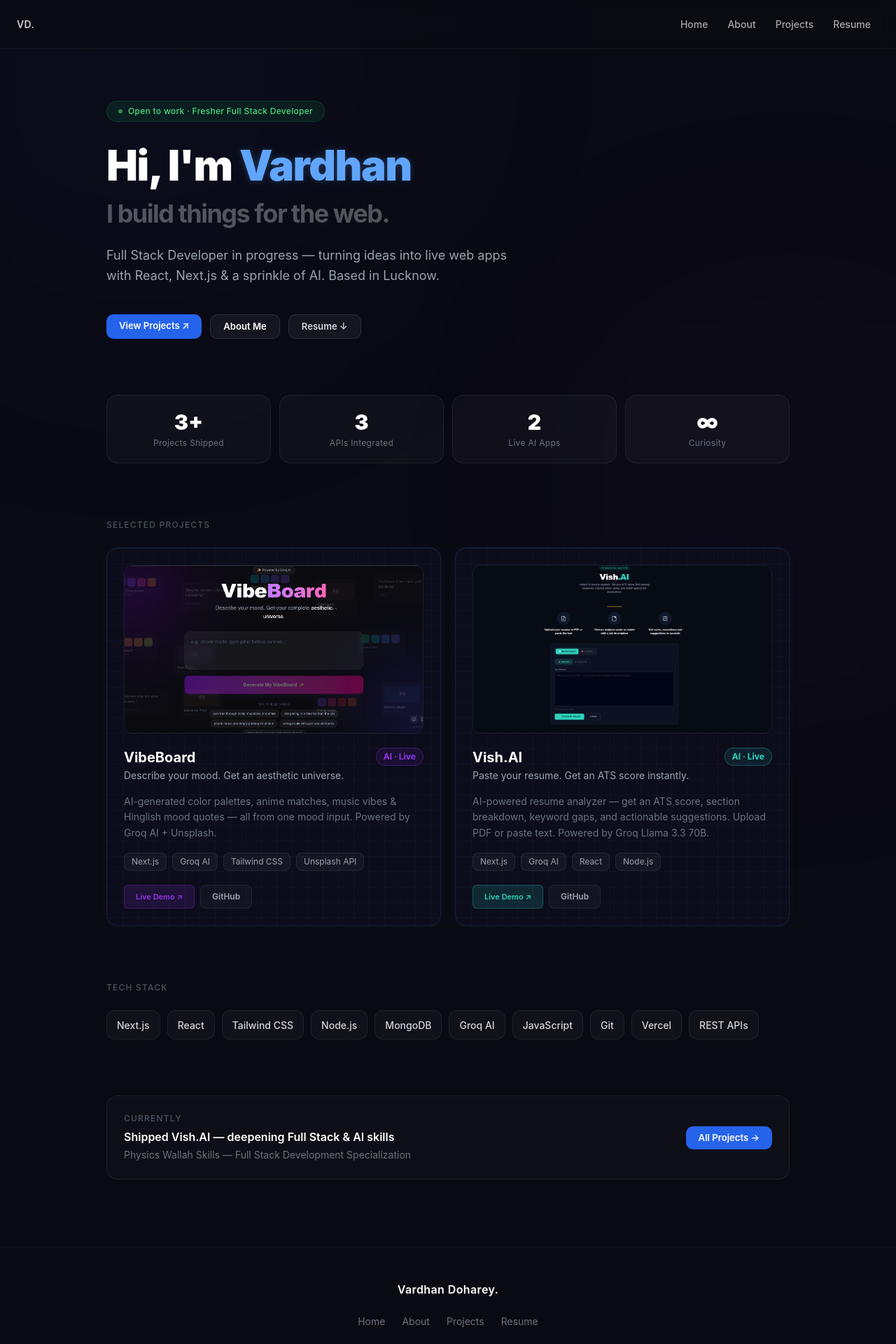
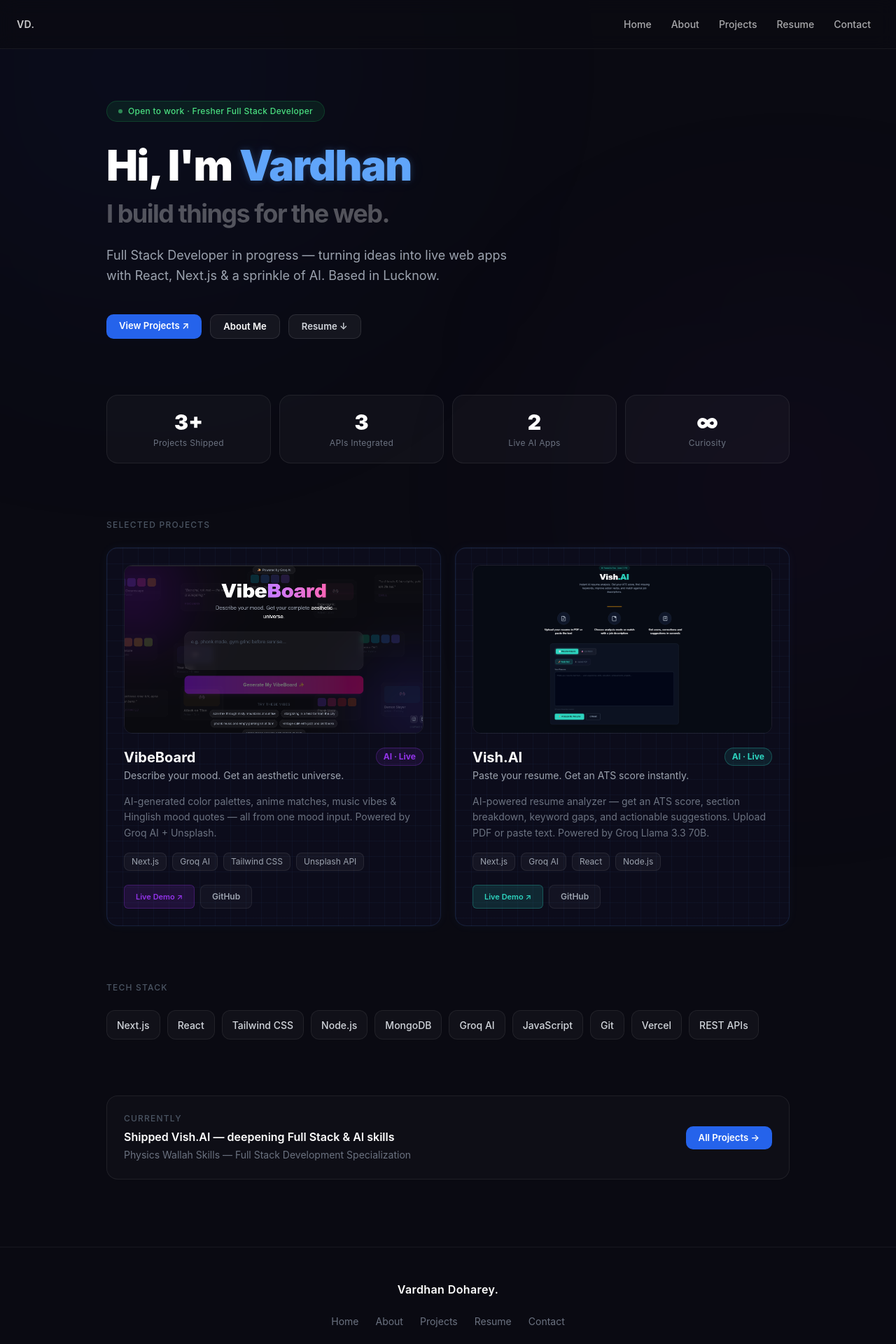
Before and after one commit to VishnuVardhan2000/my-portfolio, a Next.js app: page / in a window 1280 px wide. Shown: the top 1920 px of the page at 70% size. Built offline with nearby package versions, Linux system fonts and the light colour scheme.

Commit message:
feat: add contact to navigation

```diff
--- a/app/layout.js
+++ b/app/layout.js
@@ -9,11 +9,8 @@ export default function RootLayout({ children }) {
   return (
     <html lang="en">
       <body className="bg-[#0a0a12] text-white antialiased">
-
         {/* ── Navbar ── */}
         <header className="fixed top-0 left-0 right-0 z-50 flex items-center justify-between px-6 py-4 bg-[#0a0a12]/80 backdrop-blur-md border-b border-white/[0.06]">
-
-          {/* Left — name */}
           <a
             href="/"
             className="text-sm font-semibold text-white/80 tracking-wide hover:text-white transition-colors duration-200"
@@ -21,19 +18,15 @@ export default function RootLayout({ children }) {
             VD.
           </a>
 
-          {/* Right — word nav */}
-          <nav className="flex items-center gap-1">
+          <nav className="flex items-center gap-1 flex-wrap justify-end">
             {[
-              { label: "Home",     href: "/"         },
-              { label: "About",    href: "/about"    },
+              { label: "Home", href: "/" },
+              { label: "About", href: "/about" },
               { label: "Projects", href: "/projects" },
-              { label: "Resume",   href: "/resume"   },
+              { label: "Resume", href: "/resume" },
+              { label: "Contact", href: "/contact" },
             ].map((item) => (
-              <a
-                key={item.label}
-                href={item.href}
-                className="nav-word"
-              >
+              <a key={item.label} href={item.href} className="nav-word">
                 {item.label}
               </a>
             ))}
@@ -41,21 +34,17 @@ export default function RootLayout({ children }) {
         </header>
 
         {/* ── Page content ── */}
-
-            <main style={{ paddingTop: '80px' }}>{children}</main>
-
+        <main style={{ paddingTop: "80px" }}>{children}</main>
 
         {/* ── Footer ── */}
         <footer className="border-t border-white/[0.06] py-12 px-6">
           <div className="max-w-5xl mx-auto flex flex-col items-center text-center gap-6">
-
             <p className="text-white font-semibold text-base tracking-wide">
               Vardhan Doharey.
             </p>
 
-            {/* Nav links */}
-            <div className="flex items-center gap-6 text-sm text-gray-500">
-              {["Home", "About", "Projects", "Resume"].map((item) => (
+            <div className="flex items-center gap-6 text-sm text-gray-500 flex-wrap justify-center">
+              {["Home", "About", "Projects", "Resume", "Contact"].map((item) => (
                 <a
                   key={item}
                   href={item === "Home" ? "/" : `/${item.toLowerCase()}`}
@@ -66,10 +55,7 @@ export default function RootLayout({ children }) {
               ))}
             </div>
 
-            {/* Social icon buttons */}
             <div className="flex items-center gap-3">
-
-              {/* GitHub */}
               <a
                 href="https://github.com/VishnuVardhan2000"
                 target="_blank"
@@ -82,7 +68,6 @@ export default function RootLayout({ children }) {
                 </svg>
               </a>
 
-              {/* Instagram */}
               <a
                 href="https://www.instagram.com/vishnu.rudra?igsh=MXV0bHBzY3B5Zmp3Nw=="
                 target="_blank"
@@ -97,7 +82,6 @@ export default function RootLayout({ children }) {
                 </svg>
               </a>
 
-              {/* LinkedIn */}
               <a
                 href="https://www.linkedin.com/in/vardhan-doharey-zomb/"
                 target="_blank"
@@ -110,7 +94,6 @@ export default function RootLayout({ children }) {
                   <circle cx="4" cy="4" r="2" />
                 </svg>
               </a>
-
             </div>
 
             <p className="text-gray-700 text-xs">
@@ -119,7 +102,6 @@ export default function RootLayout({ children }) {
           </div>
         </footer>
 
-        {/* ── Global nav + social styles ── */}
         <style>{`
           .nav-word {
             padding: 8px 12px;
@@ -161,7 +143,6 @@ export default function RootLayout({ children }) {
             transform: translateY(-2px);
           }
         `}</style>
-
       </body>
     </html>
   );
```
